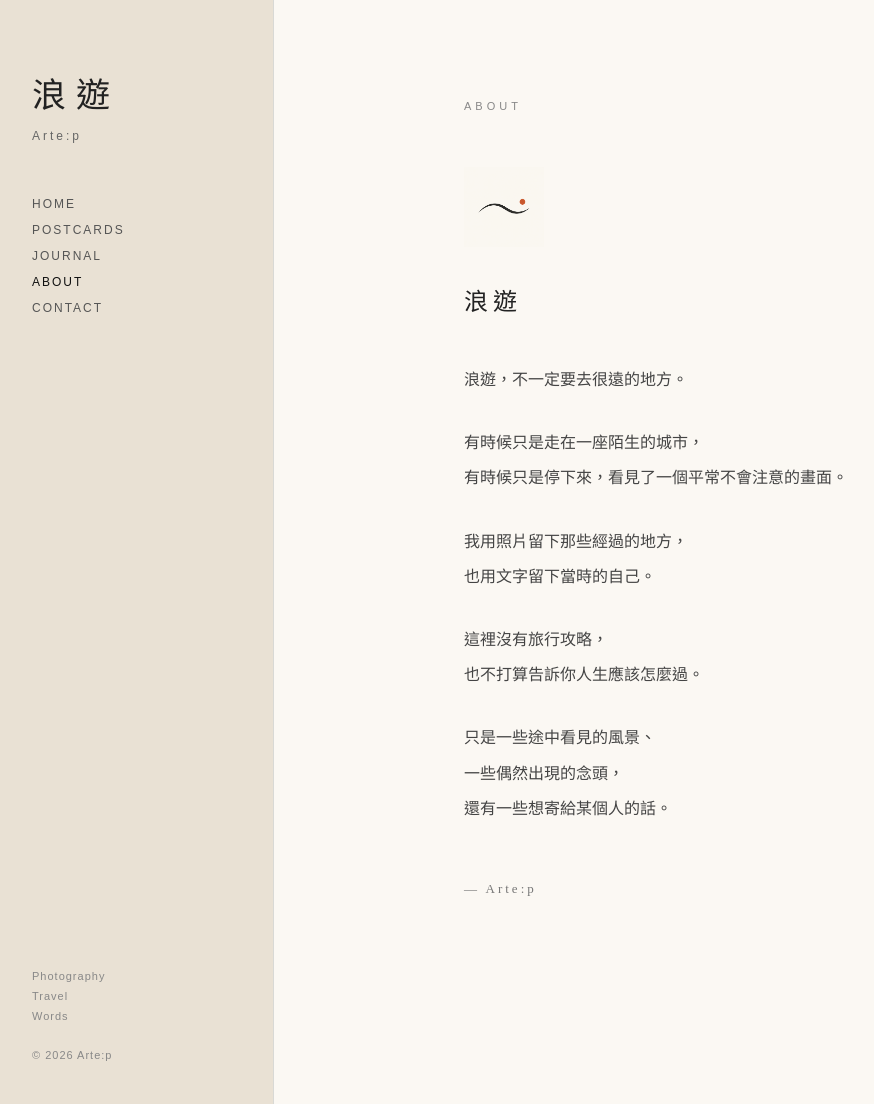
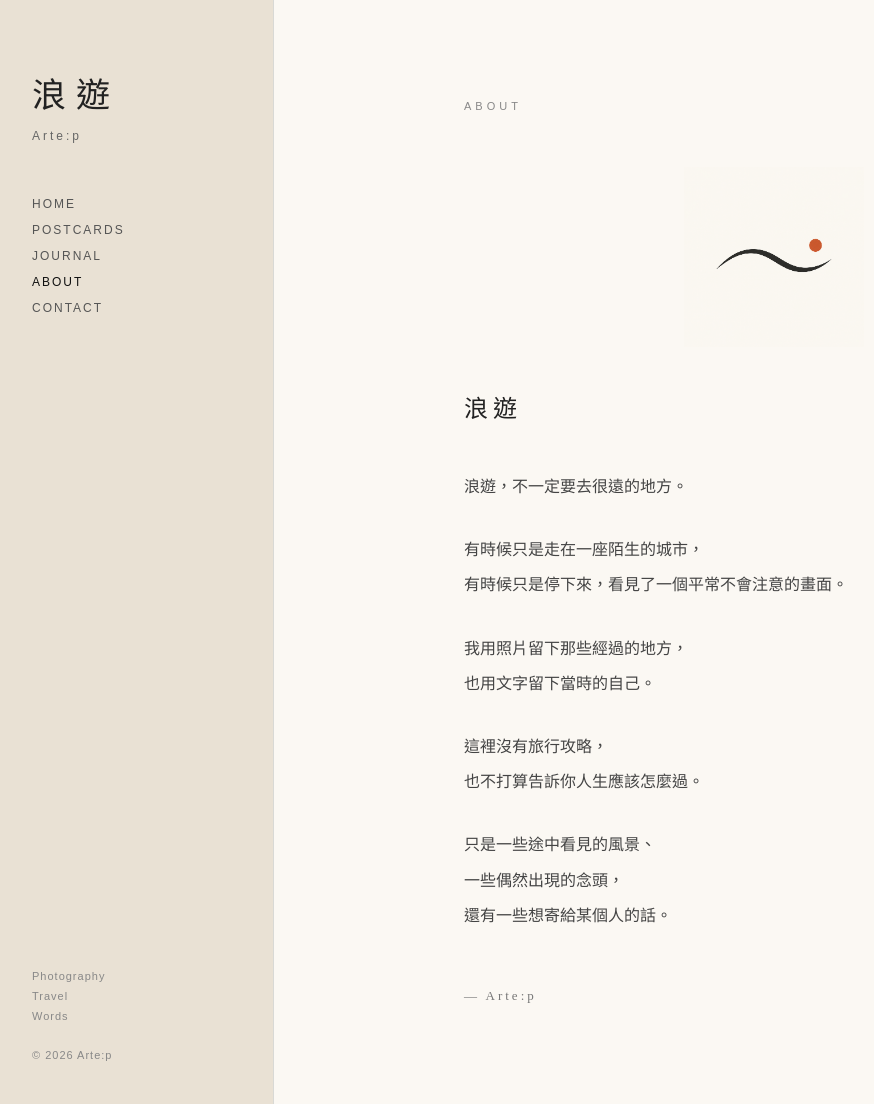
Before and after one commit to artep-wandering/artep-wandering.github.io, a Jekyll site: the page built from about/index.html, in a window 1280 px wide and 1104 px high. Shown: the whole window, without its empty margins (6-880 px from the left). Built offline with Jekyll 4.4.1, drawn with Linux system fonts in a browser that asks for light colours; some web fonts are replaced.

Commit message:
about_index_v0.0.12

```diff
--- a/about/index.html
+++ b/about/index.html
@@ -1,7 +1,7 @@
 ---
 layout: null
 ---
-<!-- VERSION: about_index_v0.0.11-->
+<!-- VERSION: about_index_v0.0.12-->
 <!DOCTYPE html>
 <html lang="zh-Hant">
 
@@ -144,10 +144,11 @@ layout: null
     }
 
     .about-logo {
-      width: 80px;
+      width: 180px;
+      max-width: 180px;
       height: auto;
       display: block;
-      margin: 30px 0 35px;
+      margin: 0 auto 42px;
     }
 
     /* MOBILE */
```
